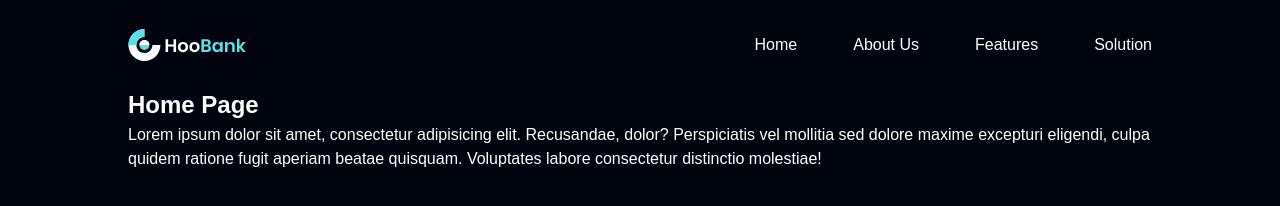
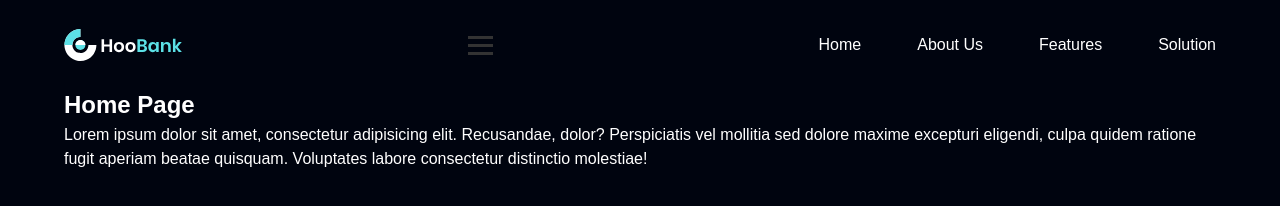
Before and after one commit to Zukaaa1/lecture10, a plain HTML site: page index.html in a window 1280 px wide. Shown: the top 206 px of the page. Drawn offline with Linux system fonts and the light colour scheme.

Commit message:
Burger menu
Adding burger menu

```diff
--- a/index.html
+++ b/index.html
@@ -13,6 +13,12 @@
         <a href="index.html">
           <img src="assets/img/vectors/Logo.svg" alt="Logo" />
         </a>
+        <!-- Burger menu -->
+        <div class="burger">
+          <span></span>
+          <span></span>
+          <span></span>
+        </div>
 
         <!-- Nav Elements -->
         <nav>
--- a/styles/style.css
+++ b/styles/style.css
@@ -118,6 +118,21 @@ header {
   gap: 56px;
 }
 
+.burger {
+  display: flex;
+  flex-direction: column;
+  cursor: pointer;
+  gap: 5px;
+}
+
+.burger span {
+  width: 25px;
+  height: 3px;
+  background-color: #333333;
+}
+
+/* Main */
+
 main {
   display: flex;
   justify-content: center;
@@ -153,8 +168,13 @@ section {
   header {
     background-color: red;
   }
-
   nav {
+    display: none;
+  }
+  .burger {
+    display: flex;
+  }
+  .headerContainer {
     display: none;
   }
 }
@@ -163,10 +183,10 @@ section {
 
 @media (max-width: 1440px) {
   .headerContainer {
-    padding: 0px 10%;
+    padding: 0px 5%;
   }
 
   .mainContainer {
-    padding: 0px 10%;
+    padding: 0px 5%;
   }
 }
```
